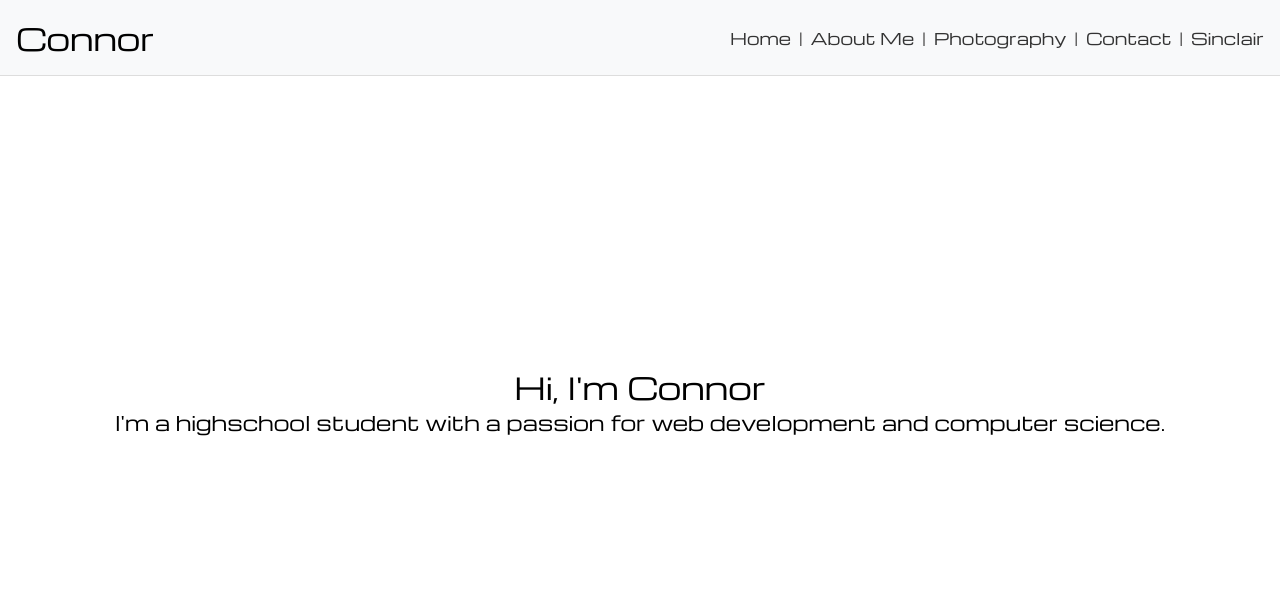
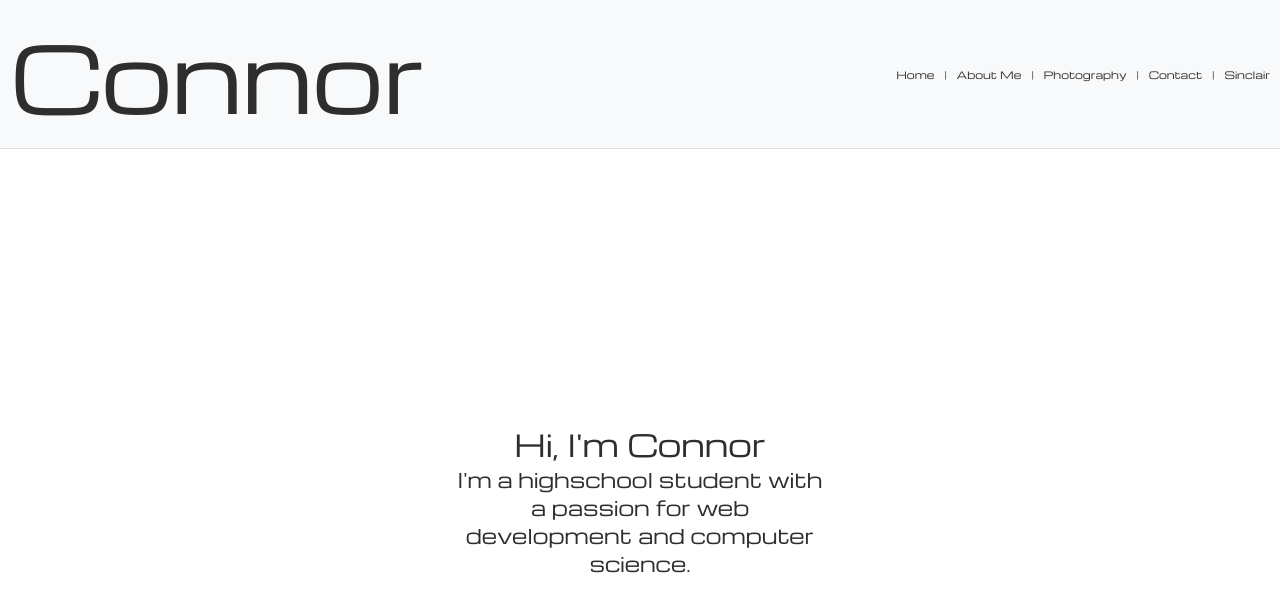
Before and after one commit to connorgonz187/final_website, a plain HTML site: page home.html in a window 1280 px wide. Drawn offline with nearby package versions, Linux system fonts and the light colour scheme.

Commit message:
rHome owrk

```diff
--- a/css/base.css
+++ b/css/base.css
@@ -9,12 +9,12 @@ li, main, nav, nav a, ol, p, section, span, ul {
   margin: 0;
   padding: 0;
   border: 0;
-  font-size: 100%;
   vertical-align: baseline;
   box-sizing: border-box;
   font-family: "Michroma", sans-serif;
   font-weight: 400;
   font-style: normal;
+  font-size: 10px;
   background: transparent;
   -webkit-box-sizing: border-box;
   -moz-box-sizing: border-box;
@@ -40,4 +40,24 @@ nav a {
 /* Display Types */
 
 @media (max-aspect-ratio: 1/1) {
+  * {
+    font-size: 80%;
+  }
+
+    #navlist {
+        position: fixed;
+        bottom: 0;
+        width: 100%;
+        grid-area: footer;
+        display: grid;
+        grid-template-columns: 1fr auto;
+        align-items: center;
+        padding: 1rem;
+        background-color: #f8f9fa;
+        border-top: 1px solid #ddd;
+        justify-content: center;
+    }
+
+
+
 }
--- a/css/home.css
+++ b/css/home.css
@@ -1,4 +1,8 @@
 @charset "UTF-8";
+
+
+
+
 
 /* Grid Layout for the entire page */
 body {
@@ -8,7 +12,7 @@ body {
         "main"
         "footer";
     grid-template-rows: auto 1fr auto;
-    min-height: 100vh;
+    min-height: 850px;
     margin: 0;
     padding: 0;
 }
@@ -22,21 +26,25 @@ header {
     padding: 1rem;
     background-color: #f8f9fa;
     border-bottom: 1px solid #ddd;
+    display: transparent;
+
 }
 
-/* Name positioning */
 #name {
     grid-column: 1;
     justify-self: start;
+    color: #2e2e2e;
+    font-size: 3rem;
 }
 
-/* Navigation positioning */
 #navlist {
     grid-column: 2;
     justify-self: end;
+    color: #2e2e2e;
+    font-size: 3rem;
 }
 
-/* Horizontal navigation with pipe separators */
+/* Horizontal navigation with separators */
 #navlist nav ul {
     display: flex;
     gap: 0;
@@ -50,18 +58,18 @@ header {
 
 #navlist nav ul li:not(:last-child)::after {
     content: " | ";
-    margin: 0 0.5rem;
+    margin: 0 10px;
     color: #666;
 }
 
 #navlist nav ul li a {
     text-decoration: none;
-    color: #333;
-    padding: 0.25rem 0;
+    color: #2e2e2e;
+    padding: 0;
 }
 
 #navlist nav ul li a:hover {
-    color: #007bff;
+    color: #4a90e2;
 }
 
 /* Main content area - centered on screen */
@@ -73,33 +81,15 @@ main {
     align-items: center;
     text-align: center;
     padding: 2rem;
-    min-height: calc(100vh - 120px); /* Adjust based on header height */
-}
-
-/* Footer area (if you add one later) */
-footer {
-    grid-area: footer;
-    padding: 1rem;
-    background-color: #f8f9fa;
-    border-top: 1px solid #ddd;
+    color: #2e2e2e;
 }
 
 h1 {
-    font-size: 30px;
+    font-size: 3em;
 }
 
 p {
-    font-size: 20px;
+    font-size: 2em;
+    width: 30%;
 
 }
-
-header {
-    position: fixed;
-    top: 0;
-    width: 100%;
-}
-
-div#navlist, div#name {
-    margin: 0;
-    padding: 0;
-}
```
Also changed, not shown: home.html (+4 -1 lines), 1 other file.
